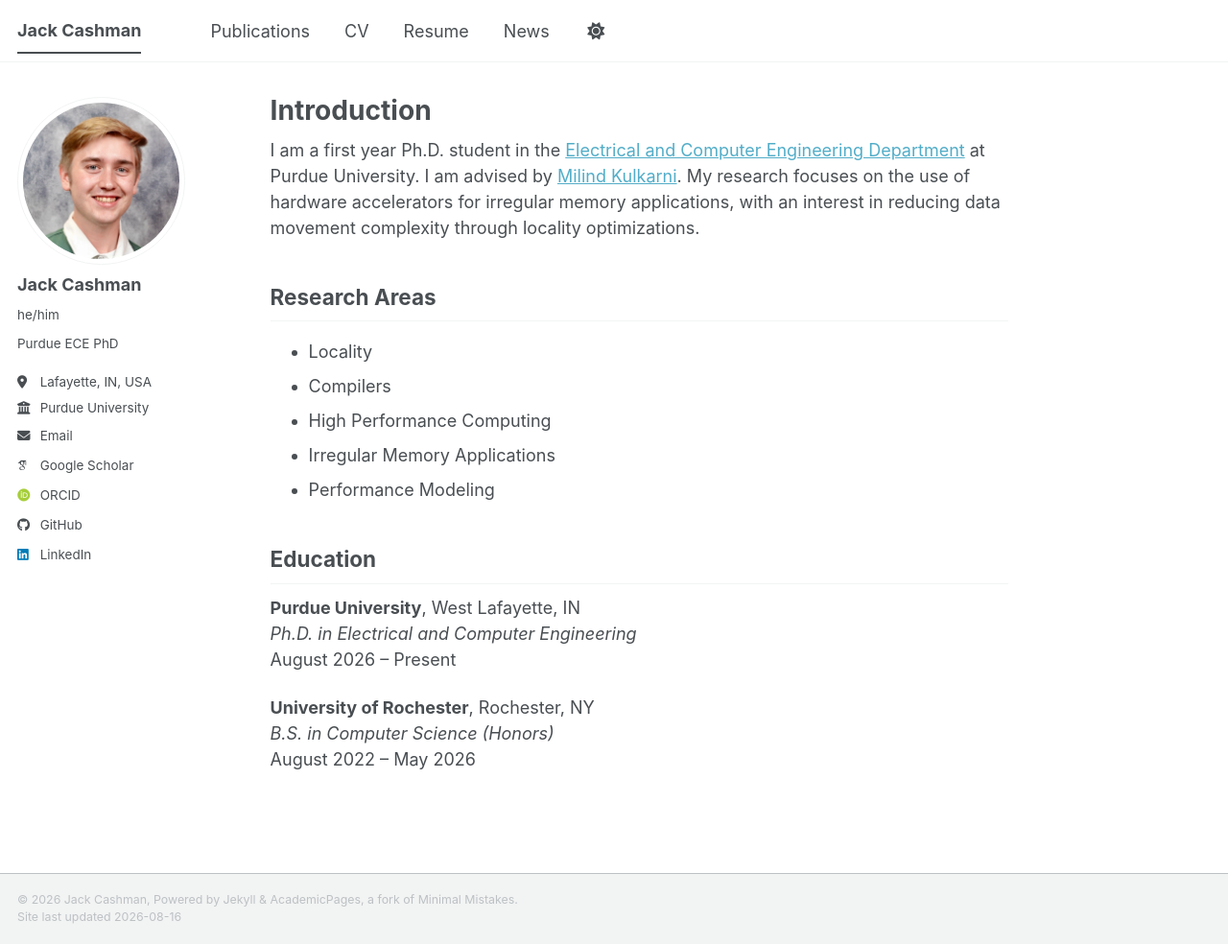
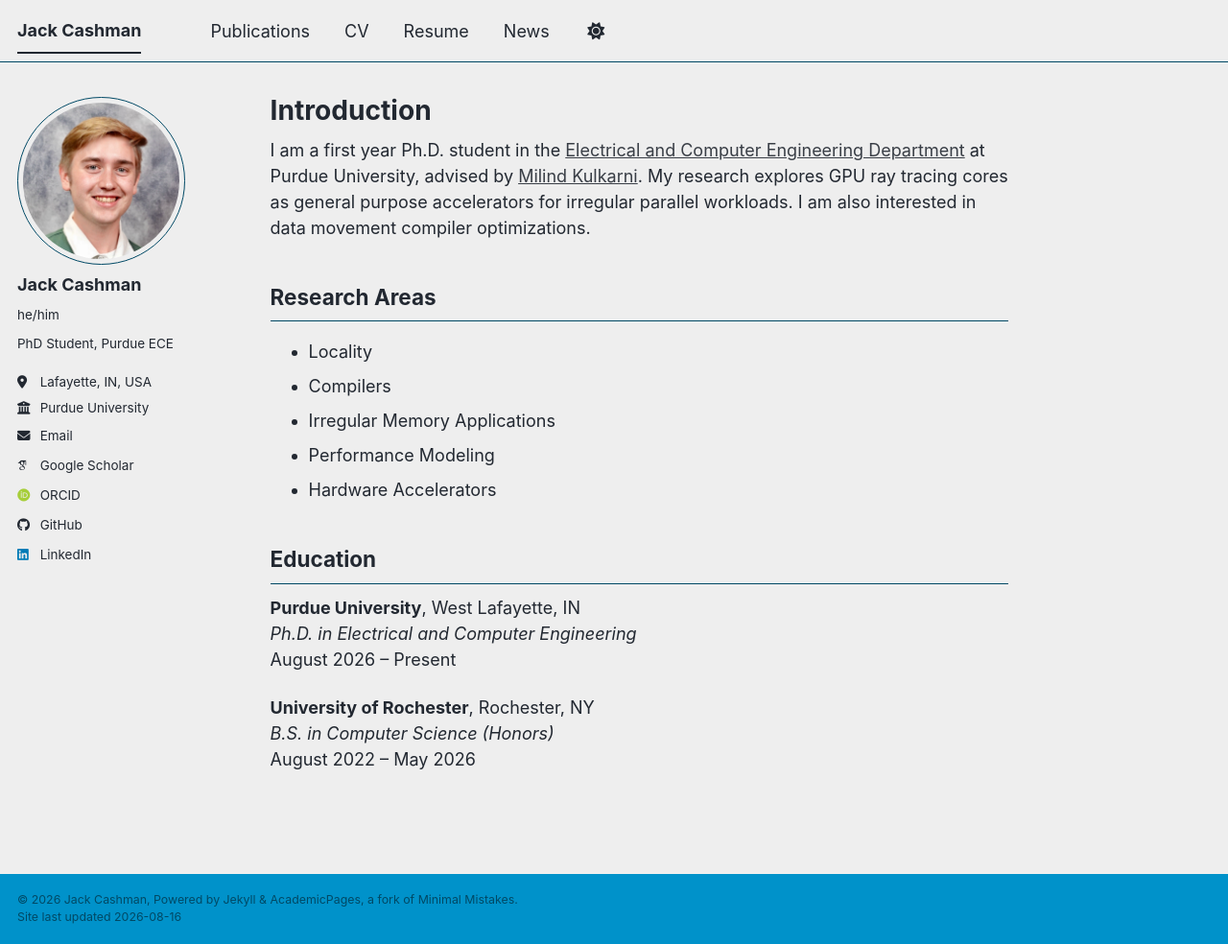
Before and after one commit to cashmanjack/cashmanjack.github.io, a Jekyll site: the page built from _pages/about.md, in a window 1280 px wide and 984 px high. Shown: the whole window at 96% size. Built offline with Jekyll 4.4.1, drawn with Linux system fonts in a browser that asks for light colours; some web fonts are replaced; a script bundle is joined from its source files by our own code; library files that are not in the unit come from our copies.

Commit message:
Minor adjustments

```diff
--- a/_config.yml
+++ b/_config.yml
@@ -8,7 +8,7 @@
 
 # Basic Site Settings
 locale                   : "en-US"
-site_theme               : "default" # The available themes options are "default", "air", "sunrise", "mint", "dirt" and "contrast"
+site_theme               : "air" # The available themes options are "default", "air", "sunrise", "mint", "dirt" and "contrast"
 title                    : "Jack Cashman"
 title_separator          : "-"
 name                     : &name "Jack Cashman"
@@ -26,7 +26,7 @@ author:
   avatar           : "profile.jpeg"
   name             : "Jack Cashman"
   pronouns         : "he/him"
-  bio              : "Purdue ECE PhD"
+  bio              : "PhD Student, Purdue ECE"
   location         : "Lafayette, IN, USA"
   employer         : "Purdue University"
   uri              : # URL
--- a/_pages/about.md
+++ b/_pages/about.md
@@ -7,14 +7,14 @@ redirect_from:
   - /about.html
 ---
 
-I am a first year Ph.D. student in the [Electrical and Computer Engineering Department](https://engineering.purdue.edu/ECE) at Purdue University. I am advised by [Milind Kulkarni](https://engineering.purdue.edu/~milind/). My research focuses on the use of hardware accelerators for irregular memory applications, with an interest in reducing data movement complexity through locality optimizations.
+I am a first year Ph.D. student in the [Electrical and Computer Engineering Department](https://engineering.purdue.edu/ECE) at Purdue University, advised by [Milind Kulkarni](https://engineering.purdue.edu/~milind/). My research explores GPU ray tracing cores as general purpose accelerators for irregular parallel workloads. I am also interested in data movement compiler optimizations.
 
 ## Research Areas
 - Locality
 - Compilers
-- High Performance Computing
 - Irregular Memory Applications
 - Performance Modeling
+- Hardware Accelerators
 
 ## Education
 
```
